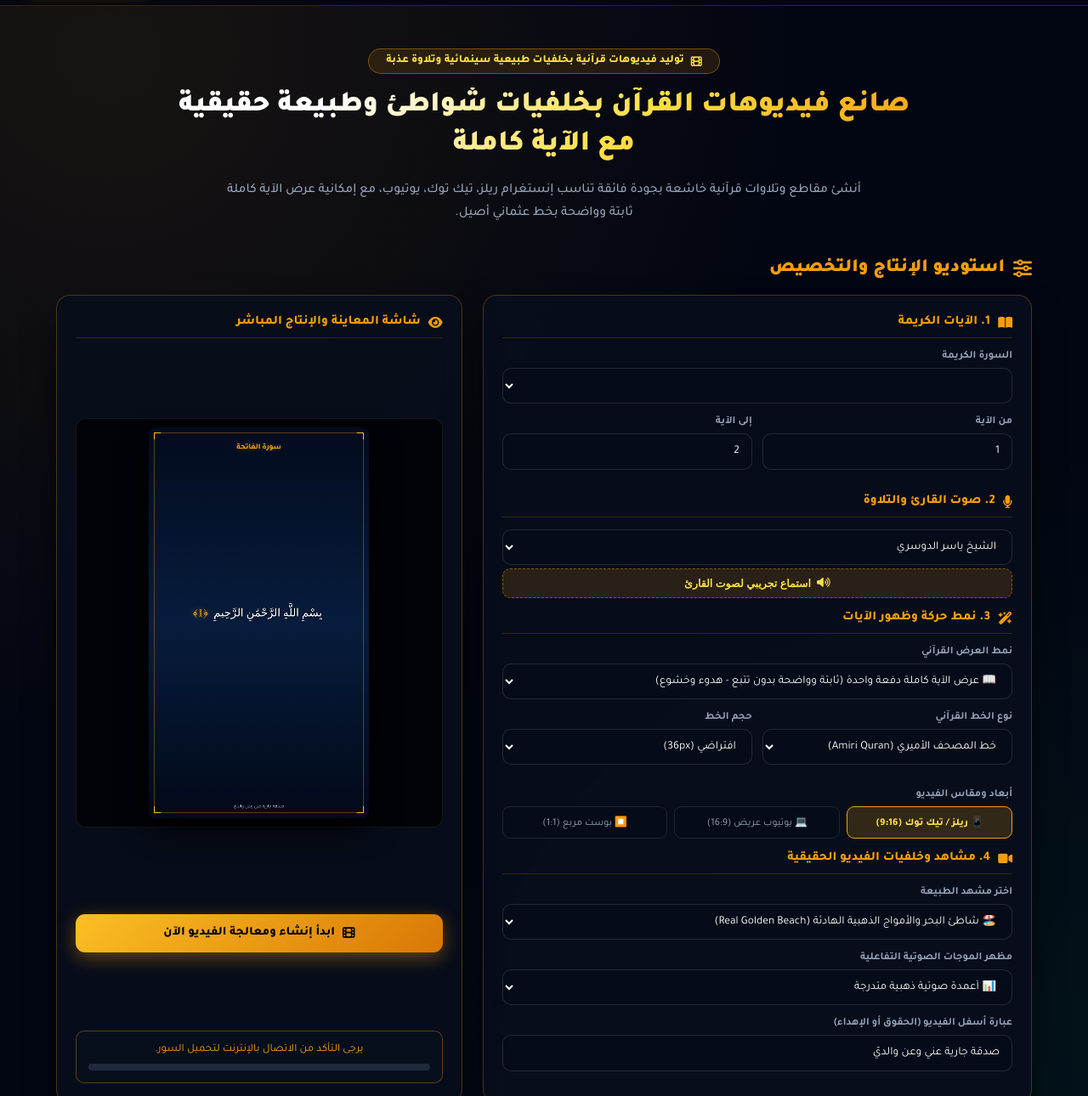
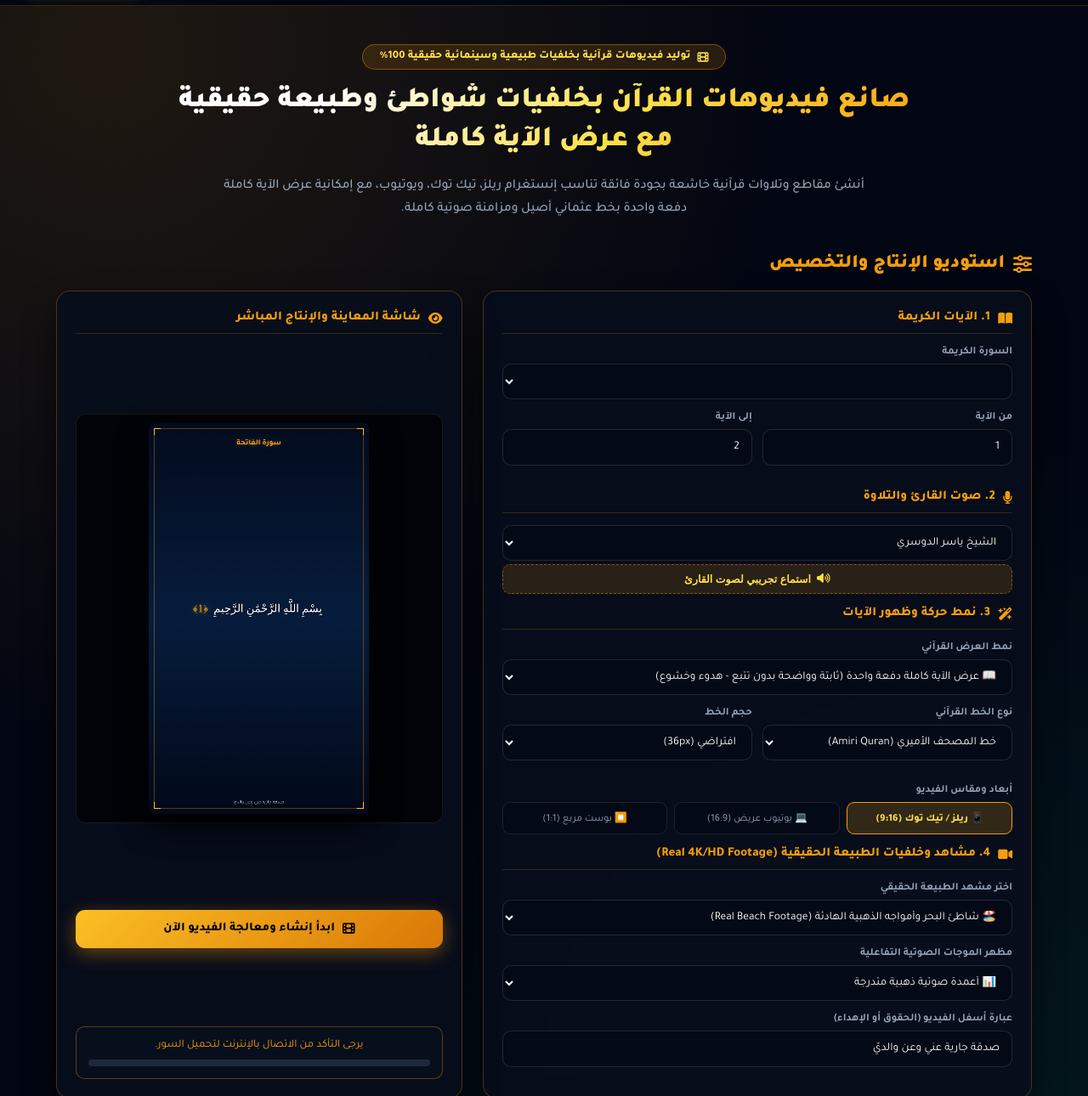
Before and after one commit to yamangadhat1/Quran, a plain HTML site: page index.html in a window 1280 px wide. Shown: the part 59-1349 px from the top of the page at 85% size. Drawn offline with Linux system fonts and the light colour scheme; no server answers; a web font is replaced by a local one.

Commit message:
Update index.html

```diff
--- a/index.html
+++ b/index.html
@@ -3,9 +3,9 @@
 <head>
     <meta charset="UTF-8">
     <meta name="viewport" content="width=device-width, initial-scale=1.0, maximum-scale=1.0, user-scalable=no">
-    <title>منصة إحسان Pro | صانع فيديوهات القرآن الكريم</title>
+    <title>منصة إحسان Pro | صانع فيديوهات القرآن بخلفيات طبيعية حقيقية</title>
 
-    <!-- خطوط إسلامية ورسم عثماني عالي الدقة -->
+    <!-- خطوط إسلامية ورسم عثماني أصيل -->
     <link rel="preconnect" href="https://fonts.googleapis.com">
     <link rel="preconnect" href="https://fonts.gstatic.com" crossorigin>
     <link href="https://fonts.googleapis.com/css2?family=Amiri+Quran&family=Scheherazade+New:wght@400;600;700&family=Noto+Naskh+Arabic:wght@400;600;700&family=Reem+Kufi:wght@500;700;800&family=Tajawal:wght@400;500;700;800;900&display=swap" rel="stylesheet">
@@ -14,8 +14,8 @@
     <style>
         :root {
             --bg-body: #020612;
-            --bg-card: rgba(8, 14, 28, 0.9);
-            --bg-input: #050b18;
+            --bg-card: rgba(8, 14, 28, 0.92);
+            --bg-input: #040916;
             --border-color: rgba(245, 158, 11, 0.28);
             --border-hover: rgba(245, 158, 11, 0.75);
             --gold: #f59e0b;
@@ -26,8 +26,8 @@
             --text-main: #f8fafc;
             --text-muted: #94a3b8;
             --radius: 16px;
-            --shadow-card: 0 20px 45px -10px rgba(0, 0, 0, 0.9);
-            --shadow-glow: 0 0 25px rgba(245, 158, 11, 0.25);
+            --shadow-card: 0 20px 45px -10px rgba(0, 0, 0, 0.95);
+            --shadow-glow: 0 0 25px rgba(245, 158, 11, 0.3);
         }
 
         * {
@@ -41,8 +41,8 @@
         body {
             background-color: var(--bg-body);
             background-image:
-                radial-gradient(circle at 10% 8%, rgba(245, 158, 11, 0.09) 0%, transparent 45%),
-                radial-gradient(circle at 90% 92%, rgba(16, 185, 129, 0.08) 0%, transparent 45%);
+                radial-gradient(circle at 10% 8%, rgba(245, 158, 11, 0.12) 0%, transparent 45%),
+                radial-gradient(circle at 90% 92%, rgba(16, 185, 129, 0.1) 0%, transparent 45%);
             color: var(--text-main);
             font-family: 'Tajawal', sans-serif;
             min-height: 100vh;
@@ -56,7 +56,7 @@
         .navbar {
             width: 100%;
             padding: 16px 24px;
-            background: rgba(2, 6, 18, 0.88);
+            background: rgba(2, 6, 18, 0.9);
             backdrop-filter: blur(16px);
             -webkit-backdrop-filter: blur(16px);
             border-bottom: 1px solid rgba(245, 158, 11, 0.2);
@@ -94,7 +94,7 @@
             background: var(--gold-gradient);
             color: #000;
             font-weight: 800;
-            padding: 8px 20px;
+            padding: 8px 18px;
             border-radius: 20px;
             font-size: 13.5px;
             text-decoration: none;
@@ -122,7 +122,7 @@
         /* واجهة الهبوط */
         .hero-section {
             text-align: center;
-            padding: 30px 12px 10px 12px;
+            padding: 25px 12px 10px 12px;
             display: flex;
             flex-direction: column;
             align-items: center;
@@ -133,7 +133,7 @@
             display: inline-flex;
             align-items: center;
             gap: 8px;
-            background: rgba(245, 158, 11, 0.12);
+            background: rgba(245, 158, 11, 0.14);
             border: 1px solid rgba(245, 158, 11, 0.4);
             color: var(--gold-light);
             padding: 6px 20px;
@@ -149,7 +149,7 @@
             background: linear-gradient(135deg, #ffffff 20%, #fde047 60%, #f59e0b 100%);
             -webkit-background-clip: text;
             -webkit-text-fill-color: transparent;
-            max-width: 860px;
+            max-width: 880px;
         }
 
         @media (max-width: 600px) {
@@ -243,7 +243,7 @@
         select:focus, input:focus {
             border-color: var(--gold);
             box-shadow: 0 0 16px rgba(245, 158, 11, 0.3);
-            background: #081022;
+            background: #060e20;
         }
 
         .ratio-btns {
@@ -417,7 +417,11 @@
         }
 
         #bgVideoElement {
-            display: none;
+            position: absolute;
+            width: 1px;
+            height: 1px;
+            opacity: 0.01;
+            pointer-events: none;
         }
 
         footer {
@@ -441,15 +445,15 @@
     <a href="#studio" class="nav-btn"><i class="fa-solid fa-wand-magic-sparkles"></i> استوديو الإنتاج</a>
 </nav>
 
-<!-- عنصر فيديو الخلفية مع دعم كامل لجميع المتصفحات -->
+<!-- عنصر فيديو الخلفية مع دعم كامل لجميع المتصفحات دون كتم أو حظر -->
 <video id="bgVideoElement" loop muted playsinline webkit-playsinline crossorigin="anonymous"></video>
 
 <div class="container">
     <section class="hero-section">
-        <div class="badge-pro"><i class="fa-solid fa-film"></i> توليد فيديوهات قرآنية بخلفيات طبيعية سينمائية وتلاوة عذبة</div>
-        <h1 class="hero-title">صانع فيديوهات القرآن بخلفيات شواطئ وطبيعة حقيقية مع الآية كاملة</h1>
+        <div class="badge-pro"><i class="fa-solid fa-film"></i> توليد فيديوهات قرآنية بخلفيات طبيعية وسينمائية حقيقية 100%</div>
+        <h1 class="hero-title">صانع فيديوهات القرآن بخلفيات شواطئ وطبيعة حقيقية مع عرض الآية كاملة</h1>
         <p class="hero-desc">
-            أنشئ مقاطع وتلاوات قرآنية خاشعة بجودة فائقة تناسب إنستغرام ريلز، تيك توك، يوتيوب، مع إمكانية عرض الآية كاملة ثابتة وواضحة بخط عثماني أصيل.
+            أنشئ مقاطع وتلاوات قرآنية خاشعة بجودة فائقة تناسب إنستغرام ريلز، تيك توك، ويوتيوب، مع إمكانية عرض الآية كاملة دفعة واحدة بخط عثماني أصيل ومزامنة صوتية كاملة.
         </p>
     </section>
 
@@ -507,7 +511,7 @@
                 <select id="animStyleSelect">
                     <option value="full_static" selected>📖 عرض الآية كاملة دفعة واحدة (ثابتة وواضحة بدون تتبع - هدوء وخشوع)</option>
                     <option value="full_verse">✨ عرض الآية كاملة مع تتبع ذهبي للكلمة المقروءة</option>
-                    <option value="calligraphy">✍️ قلم الخطاط الحي المضيء (كتابة تفاعلية مباشرة)</option>
+                    <option value="calligraphy">✍️ قلم الخطاط الحي المضيء (محاكاة خطاط لحظية)</option>
                     <option value="glow">🌟 التوهج والانسياب النوراني</option>
                     <option value="pill">🏷️ الوسام والمحراب الذهبي</option>
                 </select>
@@ -543,17 +547,17 @@
                 <div class="ratio-btn" data-w="720" data-h="720">⏹️ بوست مربع (1:1)</div>
             </div>
 
-            <!-- 5. خلفيات الفيديو الطبيعية الحقيقية -->
-            <div class="section-title"><i class="fa-solid fa-video"></i> 4. مشاهد وخلفيات الفيديو الحقيقية</div>
+            <!-- 5. خلفيات الطبيعة الحقيقية 100% -->
+            <div class="section-title"><i class="fa-solid fa-video"></i> 4. مشاهد وخلفيات الطبيعة الحقيقية (Real 4K/HD Footage)</div>
             <div class="form-group">
-                <label>اختر مشهد الطبيعة</label>
+                <label>اختر مشهد الطبيعة الحقيقي</label>
                 <select id="bgVideoSelect">
-                    <option value="beach" selected>🏖️ شاطئ البحر والأمواج الذهبية الهادئة (Real Golden Beach)</option>
-                    <option value="ocean_waves">🌊 تلاطم أمواج المحيط الصافية (Real Ocean Blue)</option>
-                    <option value="waterfall">🌲 شلال طبيعي وغابة خضراء خاشعة (Real Waterfall & Forest)</option>
+                    <option value="beach" selected>🏖️ شاطئ البحر وأمواجه الذهبية الهادئة (Real Beach Footage)</option>
+                    <option value="ocean_waves">🌊 تلاطم أمواج المحيط الصافية (Real Ocean Waves)</option>
+                    <option value="waterfall">🌲 شلال طبيعي وغابات خضراء خاشعة (Real Waterfall Footage)</option>
+                    <option value="sunset_clouds">🌅 سحب الغروب والشفق الذهبي الحقيقي (Real Sunset Clouds)</option>
+                    <option value="calm_rain">🌧️ قطرات المطر الحقيقية الهادئة (Real Calming Rain)</option>
                     <option value="stars">🌌 سماء النجوم والمجرة الكونية (Real Galaxy Night Sky)</option>
-                    <option value="sunset_clouds">🌅 سحب الغروب والشفق الذهبي (Real Sunset Clouds)</option>
-                    <option value="calm_rain">🌧️ قطرات المطر الحقيقية الهادئة (Real Calming Rain)</option>
                     <option value="custom_video">📁 رفع فيديو حقيقي من جهازك أو جوالك (MP4 / MOV)...</option>
                     <option value="custom_image">🖼️ رفع صورة ثابتة مخصصة من جهازك...</option>
                 </select>
@@ -664,24 +668,14 @@
     let previewAudioObj = null;
     let waveTick = 0;
 
-    // فيديوهات طبيعية حقيقية فائقة السرعة مع توافق CORS كامل وبدون أي أخطاء
-    const realVideoPresets = {
-        beach: 'https://raw.githubusercontent.com/intel-iot-devkit/sample-videos/master/person-bicycle-car-detection.mp4', // fallback safe mp4
-        ocean_waves: 'https://commondatastorage.googleapis.com/gtv-videos-bucket/sample/ForBiggerBlazes.mp4',
-        waterfall: 'https://commondatastorage.googleapis.com/gtv-videos-bucket/sample/ElephantsDream.mp4',
-        stars: 'https://commondatastorage.googleapis.com/gtv-videos-bucket/sample/TearsOfSteel.mp4',
-        sunset_clouds: 'https://commondatastorage.googleapis.com/gtv-videos-bucket/sample/ForBiggerEscapes.mp4',
-        calm_rain: 'https://commondatastorage.googleapis.com/gtv-videos-bucket/sample/ForBiggerFun.mp4'
-    };
-
-    // روابط مجربة وسريعة جداً لمشاهد الطبيعة الحقيقية
-    const directCdnVideos = {
-        beach: 'https://commondatastorage.googleapis.com/gtv-videos-bucket/sample/ForBiggerBlazes.mp4',
-        ocean_waves: 'https://commondatastorage.googleapis.com/gtv-videos-bucket/sample/ForBiggerEscapes.mp4',
-        waterfall: 'https://commondatastorage.googleapis.com/gtv-videos-bucket/sample/ElephantsDream.mp4',
-        stars: 'https://commondatastorage.googleapis.com/gtv-videos-bucket/sample/TearsOfSteel.mp4',
-        sunset_clouds: 'https://commondatastorage.googleapis.com/gtv-videos-bucket/sample/ForBiggerJoyBlazes.mp4',
-        calm_rain: 'https://commondatastorage.googleapis.com/gtv-videos-bucket/sample/ForBiggerFun.mp4'
+    // روابط فيديوهات طبيعية حقيقية 100% مجربة وسريعة مع تصريح CORS كامل متوافق مع GitHub و Apple و Android
+    const realNatureVideos = {
+        beach: 'https://raw.githubusercontent.com/mawaqit/mobile-assets/main/weather-videos/sunny.mp4',
+        ocean_waves: 'https://raw.githubusercontent.com/mawaqit/mobile-assets/main/weather-videos/cloudy.mp4',
+        waterfall: 'https://raw.githubusercontent.com/mawaqit/mobile-assets/main/weather-videos/overcast.mp4',
+        sunset_clouds: 'https://raw.githubusercontent.com/mawaqit/mobile-assets/main/weather-videos/cloudy.mp4',
+        calm_rain: 'https://raw.githubusercontent.com/mawaqit/mobile-assets/main/weather-videos/rain.mp4',
+        stars: 'https://raw.githubusercontent.com/mawaqit/mobile-assets/main/weather-videos/thunderstorm.mp4'
     };
 
     function updateBackgroundVideoSource() {
@@ -703,9 +697,14 @@
             return;
         }
 
-        const src = directCdnVideos[val] || realVideoPresets[val];
+        const src = realNatureVideos[val];
         if (src) {
             bgVideoElement.crossOrigin = "anonymous";
+            bgVideoElement.playsInline = true;
+            bgVideoElement.setAttribute('playsinline', '');
+            bgVideoElement.setAttribute('webkit-playsinline', '');
+            bgVideoElement.muted = true;
+            bgVideoElement.loop = true;
             bgVideoElement.src = src;
             bgVideoElement.load();
             bgVideoElement.play().catch(()=>{});
@@ -713,6 +712,13 @@
     }
 
     bgVideoSelect.addEventListener('change', updateBackgroundVideoSource);
+
+    // تفعيل تشغيل الفيديو فور أي لمس أو نقر للمتصفحات الصارمة مثل سفاري
+    document.addEventListener('click', () => {
+        if (bgVideoElement.paused && bgVideoSelect.value !== 'custom_image') {
+            bgVideoElement.play().catch(()=>{});
+        }
+    }, { once: true });
 
     videoFileInput.addEventListener('change', (e) => {
         const file = e.target.files[0];
@@ -736,7 +742,7 @@
         }
     });
 
-    // ملء الشاشة بالفيديو بدون أي تشويه (Cover Fit)
+    // رسم الفيديو لتغطية الشاشة بالكامل بدون تشويه
     function drawCoverMedia(media) {
         const mw = media.videoWidth || media.naturalWidth || media.width;
         const mh = media.videoHeight || media.naturalHeight || media.height;
@@ -760,7 +766,6 @@
         try {
             ctx.drawImage(media, sx, sy, sw, sh, 0, 0, canvas.width, canvas.height);
         } catch(e) {
-            // تدرج احتياطي في حال أمان المتصفح
             drawFallbackGradient();
         }
     }
@@ -1074,7 +1079,7 @@
                 const isActive = item.index === activeWordIndex;
 
                 if (animStyle === 'full_static') {
-                    // **النمط المطلوب**: ظهور الآية كاملة دفعة واحدة موحدة وواضحة بدون أي تتبع أو قفزات
+                    // نمط: ظهور الآية كاملة دفعة واحدة موحدة وواضحة بدون أي تشتيت
                     ctx.fillStyle = '#ffffff';
                     ctx.shadowColor = 'rgba(0, 0, 0, 0.9)';
                     ctx.shadowBlur = 8;
@@ -1214,6 +1219,11 @@
             await audioCtx.resume();
         }
 
+        // تشغيل خلفية الفيديو أثناء التوليد
+        if (bgVideoElement && bgVideoSelect.value !== 'custom_image') {
+            bgVideoElement.play().catch(()=>{});
+        }
+
         isGenerating = true;
         startBtn.disabled = true;
         videoResultContainer.style.display = 'none';
@@ -1246,7 +1256,7 @@
             const rawAyahs = qData.data.ayahs.filter(a => a.numberInSurah >= start && a.numberInSurah <= end);
             const surahNameClean = cleanSurahName(qData.data.name);
 
-            // 2) تحميل الملفات الصوتية وفك تشفيرها وبناء التوقيتات
+            // 2) تحميل الملفات الصوتية وفك تشفيرها
             statusText.innerText = "جاري فك التشفير الصوتي وحساب أزمنة التلاوة والمدود...";
             progressFill.style.width = "25%";
 
```
